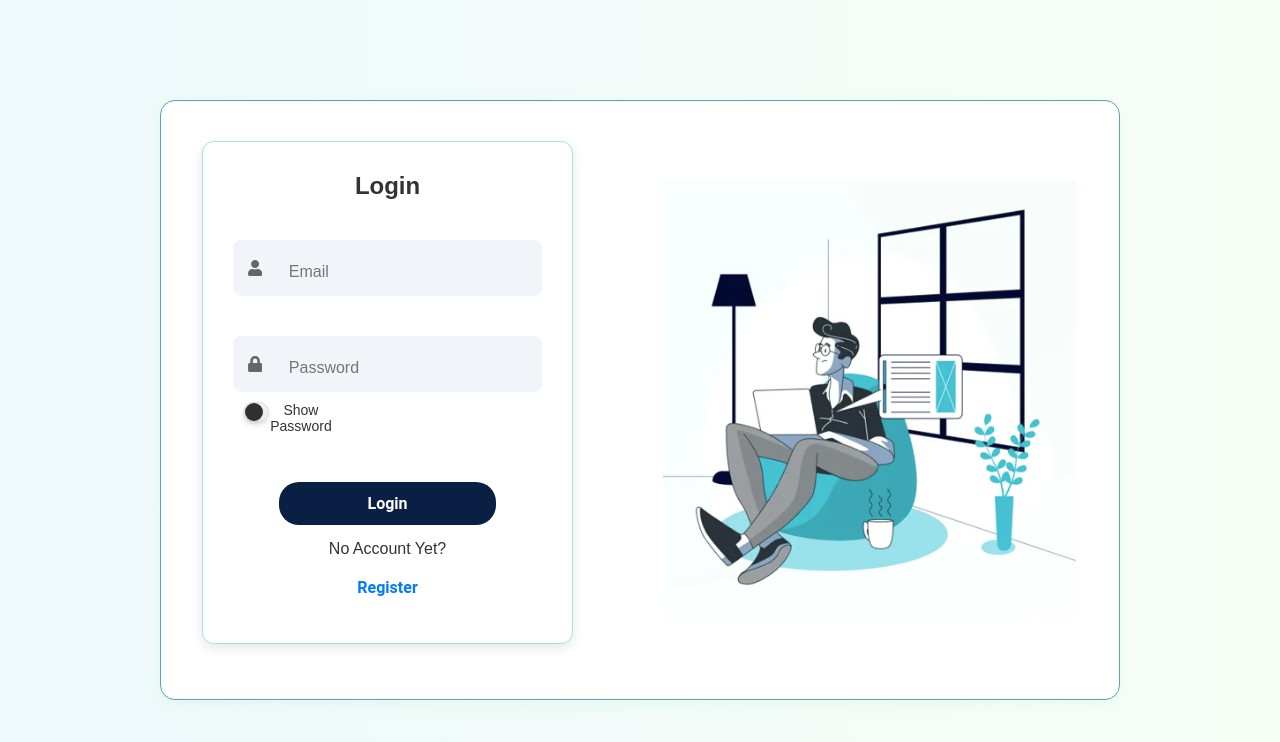
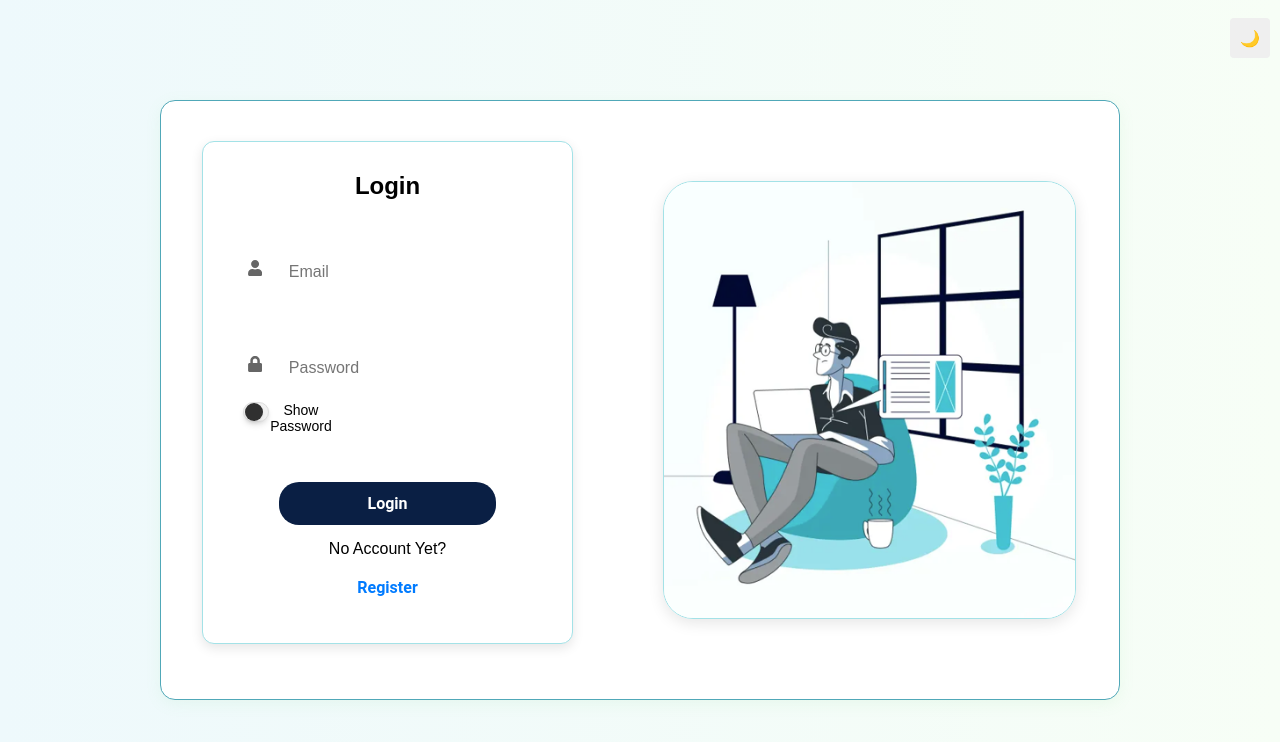
Before and after one commit to svineethk/Expense_Voyage, a React (Create React App) app in the folder frontend/: page /login in a window 1280 px wide. Shown: the top 742 px of the page. Built offline with nearby package versions, Linux system fonts and the light colour scheme.

Commit message:
Added Dark Mode

```diff
--- a/frontend/src/Components/Employee/index.css
+++ b/frontend/src/Components/Employee/index.css
@@ -13,13 +13,15 @@ body{
     width: 100vw;
     display: flex;
     flex-direction: column;
+    background-color: var(--bg-color);
+    color: var(--text-color);
 }
 
 .nav-container{
     height:70px;
     width: 100%;
-    background-color: #2C3E50;
-    color: #ffffff;;
+    background-color: var(--bg-color) !important;
+    color: var(--text-color) !important;
     padding: 0 20px;
     display: flex;
     flex-direction: row;
@@ -32,6 +34,20 @@ body{
     font-family: 'Montserrat', sans-serif;
     font-size: 24px;
     font-weight: bold;
+    color: var(--text-color);
+}
+
+.nav-row-container{
+    height: 100%;
+    width: 10%;
+    display: flex;
+    flex-direction: row;
+    justify-content: space-between;
+    align-items: center;
+    padding-right: 40px;
+    padding-left: 40px;
+    background-color: var(--bg-color);
+    color:var(--text-color);
 }
 
 button {
@@ -98,7 +114,8 @@ button {
 .trip-header{
     font-family:'Courier New', Courier, monospace;
     font-size: 30px;
-    color: #333;
+    background-color: var(--bg-color);
+    color: var(--text-color);
     text-align: left;
 }
 
@@ -111,7 +128,8 @@ button {
     flex-wrap: wrap;
     padding: 20px;
     border-radius: 20px;
-    background: linear-gradient(to right, #e3fdfd, #a1c4fd);
+    background: var(--bg-trip-container-gradient);
+    color: var(--text-color);
 }
 
 li{
@@ -121,12 +139,12 @@ li{
 .trip-item {
     height: 280px;
     width: 360px;
-    background-color: lightskyblue;
+    background-color: var(--bg-trip-item);
+    color: var(--text-color);
     margin-right: 40px;
     margin-bottom: 20px;
     padding: 25px;
     border-radius: 15px;
-    color: #ffffff;
     font-family: monospace;
     font-size: 20px;
     display: flex;
--- a/frontend/src/Components/Employee/index.js
+++ b/frontend/src/Components/Employee/index.js
@@ -4,6 +4,7 @@ import {jwtDecode} from "jwt-decode";
 import './index.css';
 import axios from "axios";
 import { FaEdit } from "react-icons/fa";
+import ThemeToggle from "../ThemeToggle";
 
 class Employee extends Component {
   state = {
@@ -172,7 +173,10 @@ class Employee extends Component {
       <div className="employee-container">
         <nav className="nav-container">
           <h1 className="employee-header">Welcome {employeeDetails?.name}</h1>
+          <div className="nav-row-container">
+          <ThemeToggle/>
           <button type="button" className="logout-button" onClick={this.onClickLogout}>Logout</button>
+          </div>
         </nav>
 
         <div className="create-trip">
--- a/frontend/src/Components/Login/index.css
+++ b/frontend/src/Components/Login/index.css
@@ -11,7 +11,8 @@
     align-items: center;
     height: 100vh;
     width: 100vw;
-    background: linear-gradient(to right, #eef9fc, #f7fef6);
+    background: var(--bg-gradient);
+    background-size: cover;
 }
 
 
@@ -21,7 +22,8 @@
     align-items: center;
     width: 75%;
     height: 75%;
-    background: #ffffff;
+    background-color: var(--bg-color);
+    color: var(--text-color);
     border-radius: 15px;
     box-shadow: 0px 4px 15px rgba(127, 218, 134, 0.1);
     padding: 20px;
@@ -35,10 +37,13 @@
     flex-direction: column;
     justify-content: center;
     align-items: center;
+    background-color: var(--bg-color);
+    color: var(--text-color);
 }
 
 .form-container {
-    background: #fff;
+    background-color: var(--bg-color) !important;
+    color: var(--text-color) !important;
     padding: 40px;
     border-radius: 10px;
     box-shadow: 0px 4px 15px rgba(0, 0, 0, 0.1);
@@ -53,7 +58,7 @@
     font-size: 24px;
     font-weight: 600;
     margin-bottom: 25px;
-    color: #333;
+    color: var(--text-color);
 }
 
 
@@ -65,6 +70,9 @@
     border-radius: 8px;
     padding: 15px;
     margin-top: 40px;
+    background-color: var(--bg-color);
+    color: var(--text-color);
+
 }
 
 .input-container .icon {
@@ -77,9 +85,9 @@
     width: 100%;
     border: none;
     outline: none;
-    background: transparent;
     font-size: 16px;
-    color: #333;
+    background-color: var(--bg-color);
+    color: var(--text-color);
 }
 
 
@@ -97,10 +105,8 @@
 
 .password{
     width: 300px;
+    color: var(--text-color);
 }
-
-
-
 
 .login-btn {
     width: 70%;
@@ -144,6 +150,7 @@
 
 .image-container {
     width: 50%;
+    height: 99%;
     display: flex;
     justify-content: center;
     align-items: center;
@@ -151,7 +158,10 @@
 
 .image-container img {
     width: 90%;
-    max-height: 100%;
+    max-height: 90%;
+    border-radius: 30px;
+    box-shadow: 0px 4px 15px rgba(0, 0, 0, 0.1);
+    border: 1px solid #a3e2e7;
 }
 
 
--- a/frontend/src/Components/Login/index.js
+++ b/frontend/src/Components/Login/index.js
@@ -4,6 +4,7 @@ import { FcDepartment } from "react-icons/fc";
 import axios from 'axios';
 import { Navigate } from 'react-router-dom';
 import "./index.css";
+import ThemeToggle from "../ThemeToggle";
 
 class Login extends Component {
   state = { name:"",email: "", password: "",PhoneNumber:"", isSignUp: false,showPasswordText:false
@@ -195,6 +196,7 @@ class Login extends Component {
 
     return (
       <div className="app-container">
+        <ThemeToggle/>
         <div className="login-container">
           <div className="login-form">{isSignUp ? this.signupContainer() : this.loginContainer()}</div>
           <div className="image-container">
--- /dev/null
+++ b/frontend/src/Components/ThemeToggle/index.css
@@ -0,0 +1,26 @@
+.theme-toggle-btn {
+    height: 40px;
+    width: 40px;
+    border-radius: 50%;
+    display: flex;
+    flex-direction: column;
+    justify-content: center;
+    align-items: center;
+    position: absolute;
+    top: 10px;
+    right: 10px;
+    z-index: 1000;
+    color: #fff;
+    border: none;
+    padding: 8px 12px;
+    border-radius: 4px;
+    cursor: pointer;
+    transition: background-color 0.3s ease;
+  }
+
+  .theme-toggle-btn:hover {
+    background-color: #444;
+  }
+  .component-wrapper {
+    position: relative;
+  }
--- /dev/null
+++ b/frontend/src/Components/ThemeToggle/index.js
@@ -0,0 +1,15 @@
+import { useContext } from 'react';
+import { ThemeContext } from '../../ThemeContext';
+import './index.css'
+
+function ThemeToggle() {
+  const { theme, toggleTheme } = useContext(ThemeContext);
+
+  return (
+    <button className='theme-toggle-btn' onClick={toggleTheme}>
+      {theme === 'light' ? '🌙 ' : '☀️'}
+    </button>
+  );
+}
+
+export default ThemeToggle;
--- /dev/null
+++ b/frontend/src/ThemeContext.js
@@ -0,0 +1,22 @@
+import { createContext, useEffect, useState } from 'react';
+
+export const ThemeContext = createContext();
+
+export const ThemeProvider = ({ children }) => {
+  const [theme, setTheme] = useState(localStorage.getItem('theme') || 'light');
+
+  useEffect(() => {
+    document.documentElement.setAttribute('data-theme', theme);
+    localStorage.setItem('theme', theme);
+  }, [theme]);
+
+  const toggleTheme = () => {
+    setTheme((prev) => (prev === 'light' ? 'dark' : 'light'));
+  };
+
+  return (
+    <ThemeContext.Provider value={{ theme, toggleTheme }}>
+      {children}
+    </ThemeContext.Provider>
+  );
+};
--- a/frontend/src/index.css
+++ b/frontend/src/index.css
@@ -1,3 +1,21 @@
+:root {
+  --bg-gradient: linear-gradient(to right, #eef9fc, #f7fef6);
+  --bg-color: #ffffff;
+  --text-color: #000000;
+  --bg-trip-container-gradient:linear-gradient(to right, #e3fdfd, #a1c4fd);
+  --bg-trip-item:#lightskyblue;
+
+}
+
+[data-theme='dark'] {
+  --bg-gradient: linear-gradient(to right, #0f2027, #203a43, #2c5364);
+  --bg-color: #1e2a38;
+  --text-color: #f5f5f5;
+  --bg-trip-container-gradient: linear-gradient(to right, #1a2a3a, #2e3b55);
+  --bg-trip-item:#2a2e3b;
+}
+
+
 body {
   margin: 0;
   font-family: -apple-system, BlinkMacSystemFont, 'Segoe UI', 'Roboto', 'Oxygen',
@@ -5,6 +23,9 @@ body {
     sans-serif;
   -webkit-font-smoothing: antialiased;
   -moz-osx-font-smoothing: grayscale;
+  background-color: var(--bg-color);
+  color: var(--text-color);
+  transition: background-color 0.3s ease, color 0.3s ease;
 }
 
 code {
--- a/frontend/src/index.js
+++ b/frontend/src/index.js
@@ -3,12 +3,16 @@ import ReactDOM from 'react-dom/client';
 import './index.css';
 import App from './App';
 import {BrowserRouter} from 'react-router-dom'
+import { ThemeProvider } from './ThemeContext';
+
 
 const root = ReactDOM.createRoot(document.getElementById('root'));
 root.render(
   <React.StrictMode>
     <BrowserRouter>
-      <App />
+      <ThemeProvider>
+        <App />
+      </ThemeProvider>
     </BrowserRouter>
   </React.StrictMode>
 );
```
Also changed, not shown: frontend/src/Components/Login/styledComponent.js (deleted, +0 -115 lines).
